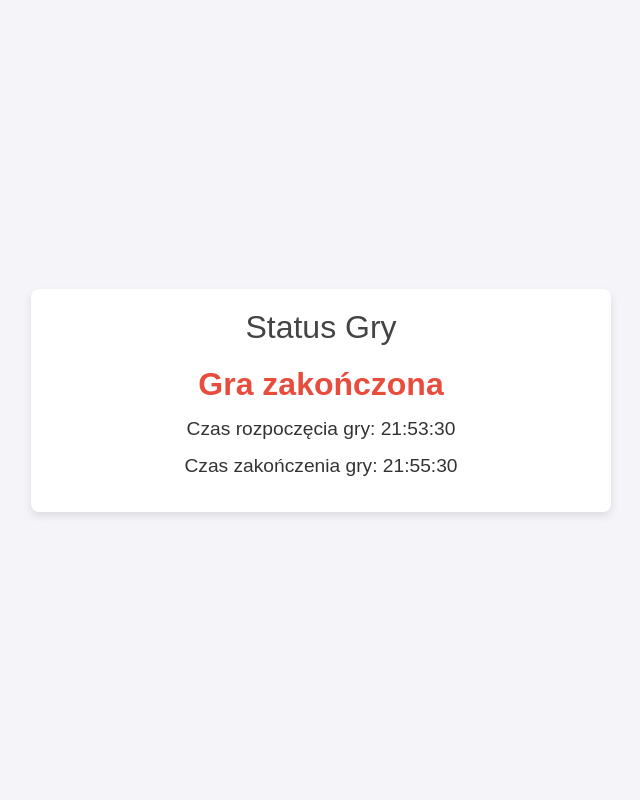
After one commit to latarek-dev/Game2024, a Flask app: page /status in a window 1280 px wide. The commit adds this page. Shown: the whole page, without its empty margins (319-959 px from the left). Run offline with Flask 3, Linux system fonts and the light colour scheme.

Commit message:
Basic timer implemented

```diff
--- a/app.py
+++ b/app.py
@@ -4,6 +4,8 @@ from models import db, Family
 from routes import main
 from apscheduler.schedulers.background import BackgroundScheduler
 from datetime import datetime
+from game_status import GAME_END_TIME
+import atexit
 
 app = Flask(__name__)
 app.config.from_object('config.Config')
@@ -15,10 +17,6 @@ migrate = Migrate(app, db)
 # Rejestracja blueprinta
 app.register_blueprint(main)
 
-# Czas rozpoczęcia i zakończenia gry
-#GAME_START_TIME = datetime(2024, 7, 18, 2, 40, 0)
-#GAME_END_TIME = datetime(2024, 7, 18, 2, 45, 0)
-
 def end_game():
     with app.app_context():
         families = Family.query.all()
@@ -26,11 +24,14 @@ def end_game():
             if family.end_time is None:
                 family.end_time = GAME_END_TIME
         db.session.commit()
-        print("Gra zakończona dla wszystkich rodzin.")
+        print(f"Gra zakończona dla wszystkich rodzin. {datetime.now()}")
 
 if __name__ == '__main__':
     scheduler = BackgroundScheduler()
- #   scheduler.add_job(func=end_game, trigger='date', run_date=GAME_END_TIME)
+    scheduler.add_job(func=end_game, trigger='date', run_date=GAME_END_TIME)
     scheduler.start()
 
+    # Upewnij się, że scheduler zakończy działanie po zamknięciu aplikacji
+    atexit.register(lambda: scheduler.shutdown())
+
     app.run(debug=True)
--- /dev/null
+++ b/game_status.py
@@ -0,0 +1,16 @@
+from datetime import datetime
+from models import db, Family
+
+# Czas rozpoczęcia i zakończenia gry
+GAME_START_TIME = datetime(2024, 7, 18, 21, 53, 30)
+GAME_END_TIME = datetime(2024, 7, 18, 21, 55, 30)
+
+def game_in_progress():
+    now = datetime.now()
+    return GAME_START_TIME <= now <= GAME_END_TIME
+
+def time_left():
+    now = datetime.now()
+    if now > GAME_END_TIME:
+        return 0
+    return (GAME_END_TIME - now).total_seconds()
--- a/models/__init__.py
+++ b/models/__init__.py
@@ -8,7 +8,6 @@ class Patrol(db.Model):
     id = db.Column(db.Integer, primary_key=True)
     name = db.Column(db.String(50), nullable=False)
     family_id = db.Column(db.Integer, db.ForeignKey('family.id'), nullable=False)
-    score = db.Column(db.Integer, default=0)
     time_penalty = db.Column(db.Integer, default=0)
     used_keywords = db.relationship('UsedKeyword', backref='patrol', lazy=True)
 
--- a/routes/__init__.py
+++ b/routes/__init__.py
@@ -1,8 +1,9 @@
-from flask import Blueprint, render_template, redirect, url_for, flash, session
+from flask import Blueprint, render_template, redirect, url_for, flash, session, jsonify
 from forms import LoginForm, TaskForm
 from models import db, Patrol, UsedKeyword, Family, FamilyTask
 import random
 from datetime import datetime
+from game_status import game_in_progress, time_left, GAME_START_TIME, GAME_END_TIME
 
 main = Blueprint('main', __name__)
 
@@ -70,6 +71,10 @@ def assign_random_magazine(family):
 def index():
     form = LoginForm()
     if form.validate_on_submit():
+        if not game_in_progress() and datetime.now() < GAME_START_TIME:
+            flash('Gra jeszcze się nie rozpoczęła.', 'warning')
+            return redirect(url_for('main.status'))
+
         patrol_id = form.patrol_id.data
         # Pobierz numer końcowy z patrol_id
         patrol_number = patrol_id[-1]
@@ -88,7 +93,7 @@ def index():
                 # Sprawdź czy punkt za pierwsze logowanie został już przyznany
                 first_login_keyword = f'{form.password.data}'
                 if not UsedKeyword.query.filter_by(patrol_id=patrol.id, keyword=first_login_keyword).first():
-                    patrol.score += 1
+
                     new_used_keyword = UsedKeyword(keyword=first_login_keyword, patrol_id=patrol.id)
                     db.session.add(new_used_keyword)
 
@@ -111,6 +116,10 @@ def index():
 
 @main.route('/task/<int:patrol_id>', methods=['GET', 'POST'])
 def task(patrol_id):
+    if not game_in_progress() and datetime.now() < GAME_START_TIME:
+        flash('Gra jeszcze się nie rozpoczęła.', 'danger')
+        return redirect(url_for('main.status'))
+
     # Sprawdź, czy patrol_id w sesji jest taki sam jak w URL
     if 'patrol_id' not in session or session['patrol_id'] != patrol_id:
         flash('Nie jesteś zalogowany jako ten patrol', 'danger')
@@ -127,47 +136,50 @@ def task(patrol_id):
     if family.assigned_magazines is None:
         family.assigned_magazines = []
 
-    print(family.assigned_magazines)
+    game_not_started = datetime.now() < GAME_START_TIME
+    game_ended = datetime.now() > GAME_END_TIME
 
     form = TaskForm()
     if form.validate_on_submit():
-        keyword = form.keyword.data.strip().lower()  # Usuń białe znaki i zmień na małe litery
+        if game_ended:
+            flash('Zajrzyj do rankingu by zobaczyć jak sobie poradziła twoja rodzina.', 'info')
+        else:
+            keyword = form.keyword.data.strip().lower()  # Usuń białe znaki i zmień na małe litery
 
-        # Sprawdź, czy hasło zostało już użyte przez ten patrol
-        if UsedKeyword.query.filter_by(patrol_id=patrol_id, keyword=keyword).first():
-            flash('To hasło zostało już użyte', 'warning')
-        else:
-            if FamilyTask.query.filter_by(family_id=patrol.family_id, keyword=keyword).first():
-                patrol.score += 1
+            # Sprawdź, czy hasło zostało już użyte przez ten patrol
+            if UsedKeyword.query.filter_by(patrol_id=patrol_id, keyword=keyword).first():
+                flash('To hasło zostało już użyte', 'warning')
+            else:
+                if FamilyTask.query.filter_by(family_id=patrol.family_id, keyword=keyword).first():
 
-                # Dodaj używane hasło do bazy danych tylko jeśli jest prawidłowe
-                new_used_keyword = UsedKeyword(keyword=keyword, patrol_id=patrol_id)
-                db.session.add(new_used_keyword)
+                    # Dodaj używane hasło do bazy danych tylko jeśli jest prawidłowe
+                    new_used_keyword = UsedKeyword(keyword=keyword, patrol_id=patrol_id)
+                    db.session.add(new_used_keyword)
 
-                # Przypisz losową współrzędną magazynu rodzinie
-                assigned_magazine = assign_random_magazine(family)
-                if assigned_magazine:
-                    flash(f'Hasło poprawne! Odkryto magazyn na współrzędnych: {assigned_magazine}', 'success')
+                    # Przypisz losową współrzędną magazynu rodzinie
+                    assigned_magazine = assign_random_magazine(family)
+                    if assigned_magazine:
+                        flash(f'Hasło poprawne! Odkryto magazyn na współrzędnych: {assigned_magazine}', 'success')
+                    else:
+                        flash('Hasło poprawne, ale wszystkie magazyny zostały już odkryte.', 'success')
+
+                    db.session.commit()
+
+                    # Sprawdź, czy rodzina odkryła wszystkie magazyny
+                    if family.discovered_magazines >= 27:
+                        family.end_time = datetime.now()
+                        db.session.commit()
+                        flash('Rodzina odkryła wszystkie magazyny! Wygraliście grę!', 'success')
+                        return redirect(url_for('main.winner'))  # Przekierowanie na stronę wygranej
                 else:
-                    flash('Hasło poprawne, ale wszystkie magazyny zostały już odkryte.', 'success')
+                    if family.discovered_magazines < 27:
+                        patrol.time_penalty += 5
+                        db.session.commit()
+                        flash('Niepoprawne hasło! Kara: 5 minut', 'danger')
+                    else:
+                        flash('Rodzina odkryła wszystkie magazyny, gra zakończona.', 'info')
 
-                db.session.commit()
-
-                # Sprawdź, czy rodzina odkryła wszystkie magazyny
-                if family.discovered_magazines >= 27:
-                    family.end_time = datetime.now()
-                    db.session.commit()
-                    flash('Rodzina odkryła wszystkie magazyny! Wygraliście grę!', 'success')
-                    return redirect(url_for('main.winner'))  # Przekierowanie na stronę wygranej
-            else:
-                if family.discovered_magazines < 27:
-                    patrol.time_penalty += 5
-                    db.session.commit()
-                    flash('Niepoprawne hasło! Kara: 5 minut', 'danger')
-                else:
-                    flash('Rodzina odkryła wszystkie magazyny, gra zakończona.', 'info')
-
-    return render_template('task.html', form=form, patrol=patrol, family=family)
+    return render_template('task.html', form=form, patrol=patrol, family=family, game_not_started=game_not_started, game_ended=game_ended)
 
 
 @main.route('/winner')
@@ -192,3 +204,15 @@ def winner():
 def ranking():
     families = Family.query.order_by(Family.end_time).all()
     return render_template('ranking.html', families=families)
+
+
+@main.route('/status')
+def status():
+    game_started = datetime.now() >= GAME_START_TIME
+    game_ended = datetime.now() > GAME_END_TIME
+    return render_template('status.html',
+                           game_in_progress=game_in_progress(),
+                           time_left=time_left(),
+                           game_start_time=GAME_START_TIME,
+                           game_end_time=GAME_END_TIME,
+                           game_ended=game_ended)
--- /dev/null
+++ b/templates/status.html
@@ -0,0 +1,96 @@
+<!DOCTYPE html>
+<html lang="pl">
+<head>
+    <title>Status Gry</title>
+    <meta charset="UTF-8">
+    <meta name="viewport" content="width=device-width, initial-scale=1.0">
+    <link rel="stylesheet" type="text/css" href="{{ url_for('static', filename='css/style.css') }}">
+    <style>
+        body {
+            font-family: Arial, sans-serif;
+            background-color: #f4f4f9;
+            color: #333;
+            display: flex;
+            justify-content: center;
+            align-items: center;
+            height: 100vh;
+            margin: 0;
+        }
+        .status-container {
+            background: #fff;
+            padding: 20px 40px;
+            box-shadow: 0 4px 8px rgba(0, 0, 0, 0.1);
+            border-radius: 8px;
+            text-align: center;
+            max-width: 500px;
+            width: 100%;
+        }
+        h1 {
+            color: #444;
+            margin-bottom: 20px;
+            font-size: 2em;
+        }
+        .status-item {
+            margin: 15px 0;
+            font-size: 1.2em;
+            word-wrap: break-word;
+        }
+        .timer {
+            font-size: 3em;
+            color: #e74c3c;
+            font-weight: bold;
+            margin-top: 20px;
+            white-space: nowrap;
+        }
+        .not-started {
+            font-size: 2em;
+            color: #e74c3c;
+            font-weight: bold;
+        }
+        .game-ended {
+            font-size: 2em;
+            color: #e74c3c;
+            font-weight: bold;
+        }
+    </style>
+    <script>
+        function updateTimeLeft(endTime) {
+            const now = new Date().getTime();
+            const timeLeft = endTime - now;
+
+            if (timeLeft < 0) {
+                document.getElementById('time-left').innerText = 'Gra zakończona';
+                return;
+            }
+
+            const hours = Math.floor((timeLeft % (1000 * 60 * 60 * 24)) / (1000 * 60 * 60));
+            const minutes = Math.floor((timeLeft % (1000 * 60 * 60)) / (1000 * 60));
+            const seconds = Math.floor((timeLeft % (1000 * 60)) / 1000);
+
+            document.getElementById('time-left').innerText = hours + "h "
+                + minutes + "m " + seconds + "s ";
+        }
+
+        document.addEventListener('DOMContentLoaded', (event) => {
+            const endTime = new Date("{{ game_end_time.strftime('%Y-%m-%d %H:%M:%S') }}").getTime();
+            updateTimeLeft(endTime);
+            setInterval(() => updateTimeLeft(endTime), 1000);
+        });
+    </script>
+</head>
+<body>
+    <div class="status-container">
+        <h1>Status Gry</h1>
+        {% if not game_in_progress and not game_ended %}
+            <div class="not-started">Gra nie rozpoczęta</div>
+        {% elif game_ended %}
+            <div class="game-ended">Gra zakończona</div>
+        {% else %}
+            <div class="status-item">Gra w toku: {{ 'Tak' if game_in_progress else 'Nie' }}</div>
+            <div class="status-item">Pozostały czas: <span id="time-left" class="timer"></span></div>
+        {% endif %}
+        <div class="status-item">Czas rozpoczęcia gry: {{ game_start_time.strftime('%H:%M:%S') }}</div>
+        <div class="status-item">Czas zakończenia gry: {{ game_end_time.strftime('%H:%M:%S') }}</div>
+    </div>
+</body>
+</html>
```
Also changed, not shown: migrations/versions/272ca3677305_remove_score_column_from_patrol_model.py (added, +32 -0 lines), templates/task.html (+66 -12 lines), instance/database.db.
